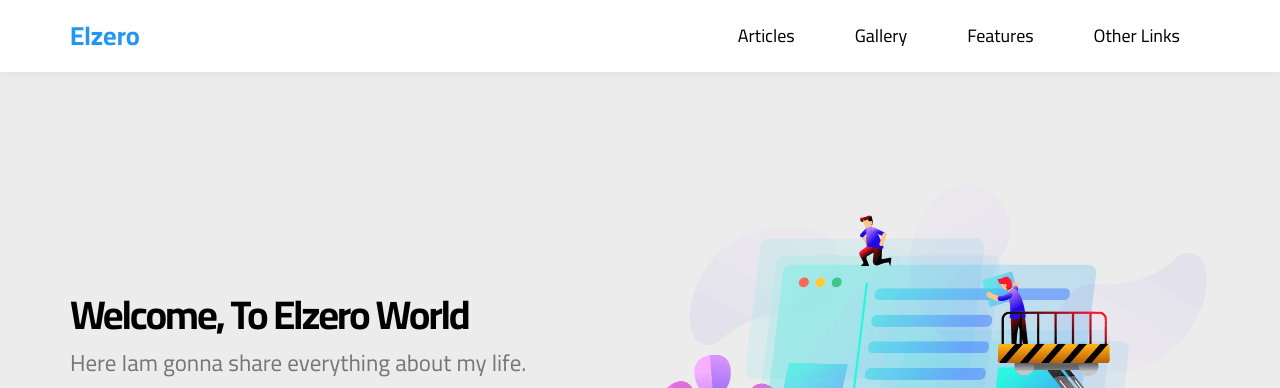
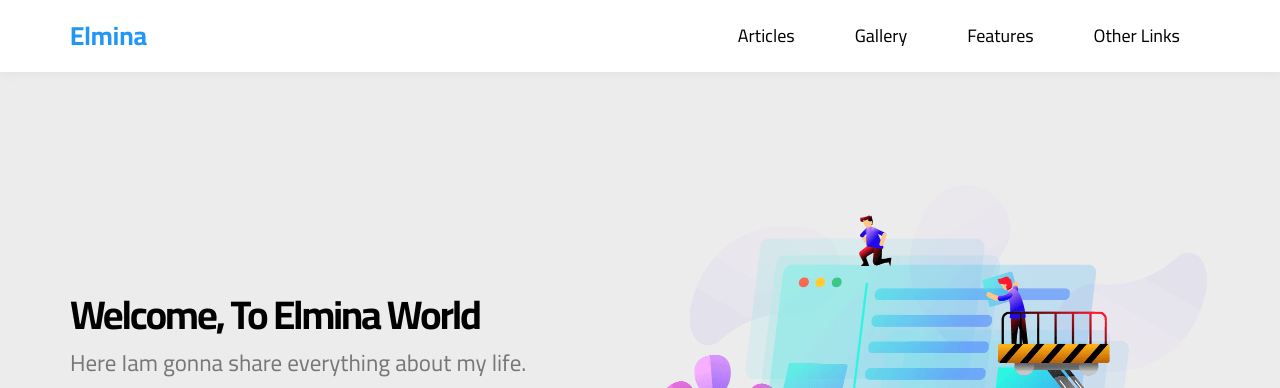
Before and after one commit to minarom221/Elmina, a plain HTML site: page index.html in a window 1280 px wide. Shown: the top 388 px of the page. Drawn offline with Linux system fonts and the light colour scheme.

Commit message:
Update index.html

```diff
--- a/index.html
+++ b/index.html
@@ -22,7 +22,7 @@
   <!-- Start Header -->
   <div class="header" id="header">
     <div class="container">
-      <a href="#" class="logo">Elzero</a>
+      <a href="#" class="logo">Elmina</a>
       <ul class="main-nav">
         <li><a href="#articles">Articles</a></li>
         <li><a href="#gallery">Gallery</a></li>
@@ -74,7 +74,7 @@
   <div class="landing">
     <div class="container">
       <div class="text">
-        <h1>Welcome, To Elzero World</h1>
+        <h1>Welcome, To Elmina World</h1>
         <p>Here Iam gonna share everything about my life. Books Iam reading, Games Iam Playing, Stories and Events</p>
       </div>
       <div class="img">
```
